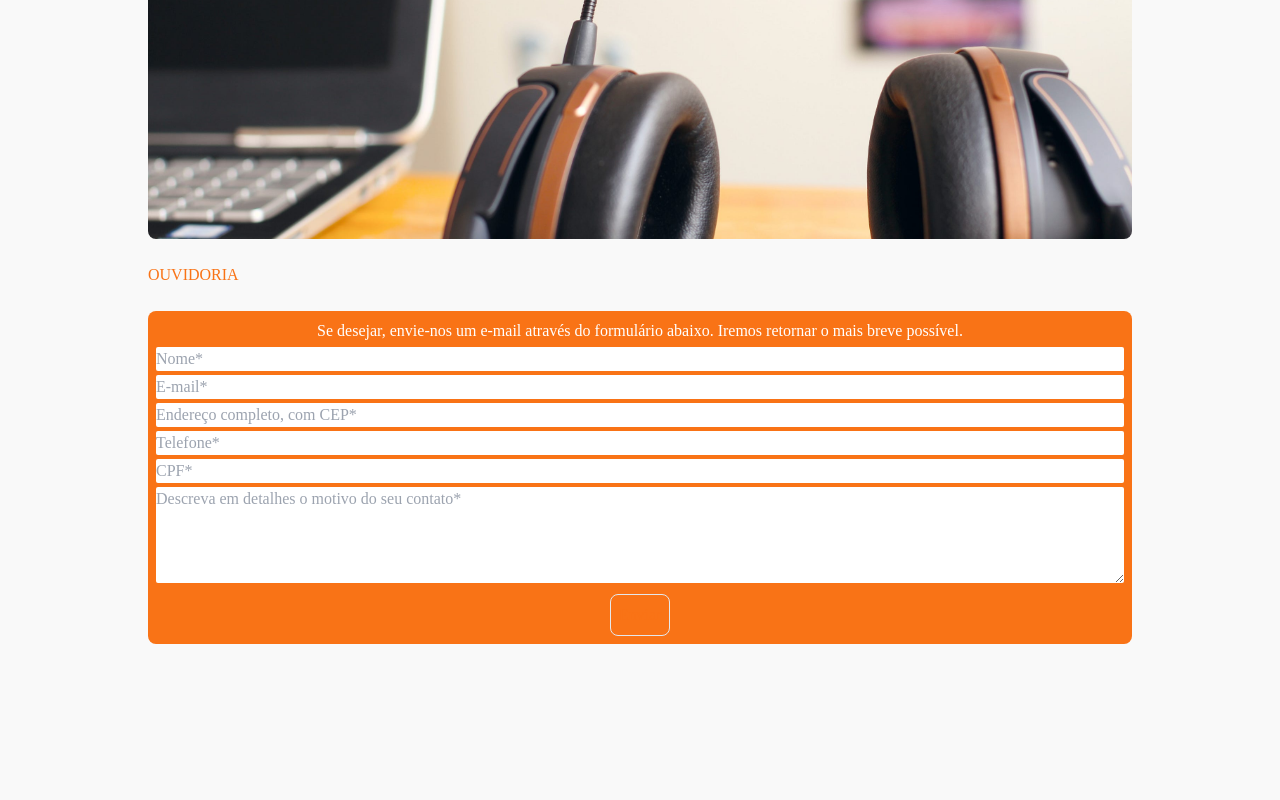
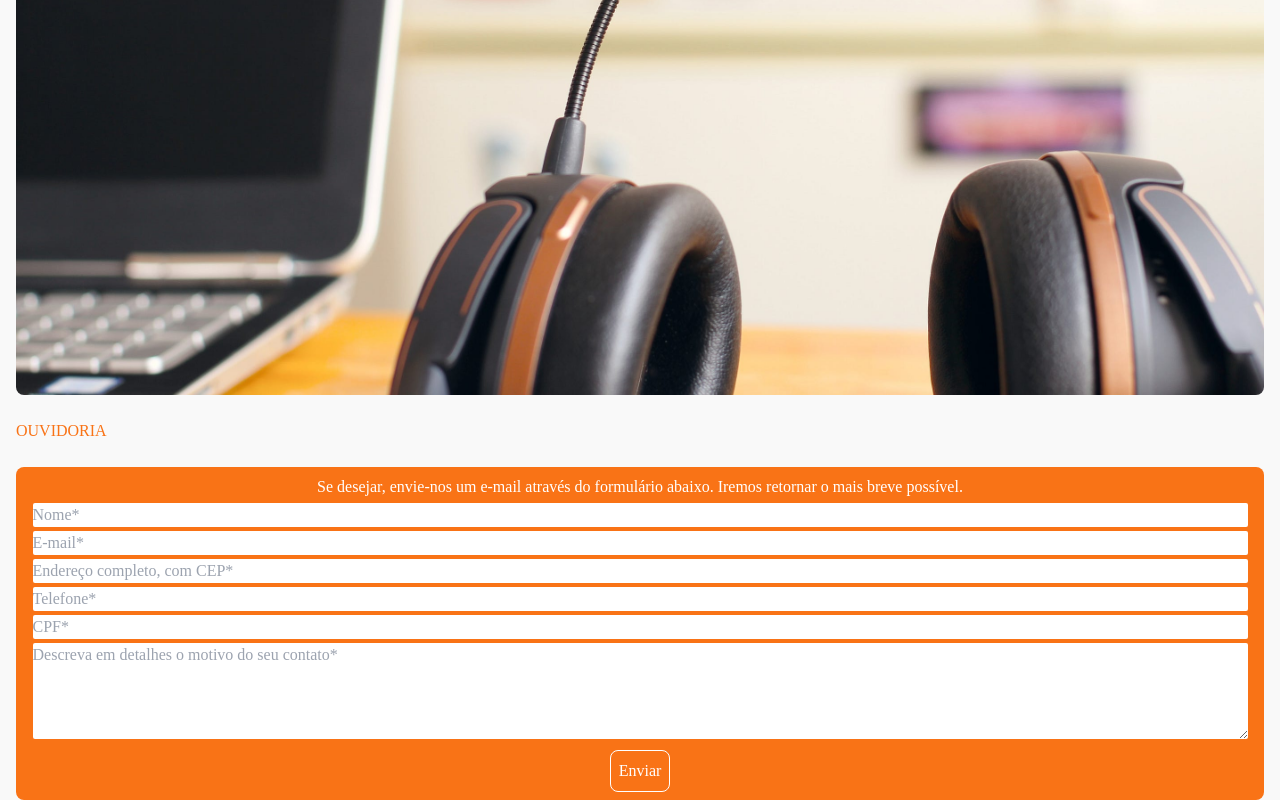
Before and after one commit to marcelo-redua/siteprefprototipo, a website: page src/ouvidoria.html in a window 1280 px wide. Shown: the part 605-1405 px from the top of the page. Before the commit the page ends 1269 px from the top, so only its background shows below. Drawn offline with Linux system fonts and the light colour scheme.

Commit message:
mudança fake

```diff
--- a/src/ouvidoria.html
+++ b/src/ouvidoria.html
@@ -30,7 +30,7 @@
     </header>
 
     <main>
-        <section class="container mx-auto px-4">
+        <section class="px-4">
             <div class="pt-8 pb-2 flex flex-row gap-2">
                 <div class="border-2 border-orange-500 rounded-lg bg-orange-500 px-2">
                     <button class="text-white" type="button">Serviços</button>
@@ -71,7 +71,7 @@
                     <label class="hidden" for="motivoContato">Insira o motivo de seu contato</label>
                     <textarea class="resize-y w-full rounded-sm" id="motivoContato" name="motivoContato" rows="4"
                         placeholder="Descreva em detalhes o motivo do seu contato*" required></textarea>
-                    <div class=" border-black border rounded-lg p-2 text-orange-500 mx-30 hover:duration-200 hover:bg-white hover:text-orange-500 active:hover:bg-white
+                    <div class=" border-white border rounded-lg p-2 text-white mx-24 hover:duration-200 hover:bg-white hover:text-orange-500 active:hover:bg-white
                     active:text-orange-500">
                         <button type="submit" value="form-ouvidoria">Enviar</button>
                     </div>
```
